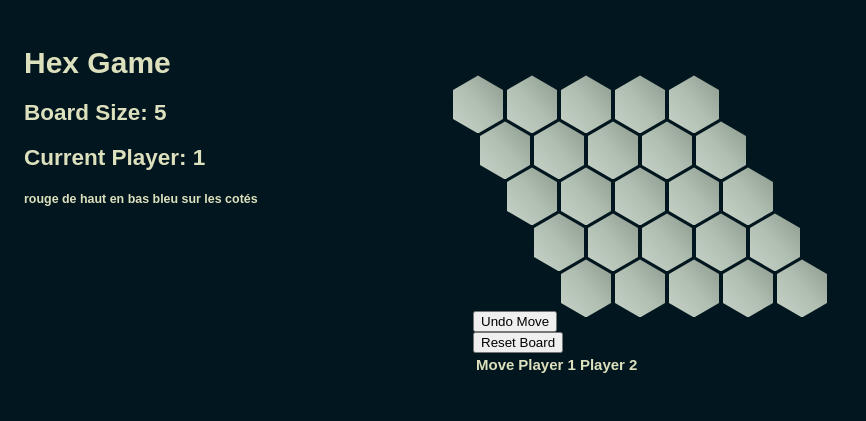
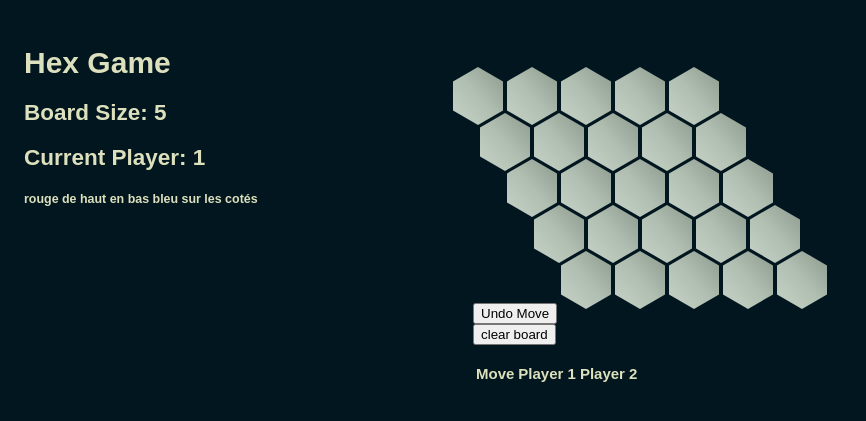
Before and after one commit to Ivan23BG/hex-et-combinatoires, a Flask app: page /place_piece in a window 1280 px wide. Shown: the top 421 px of the page, without its empty margins (0-866 px from the left). Run offline with Flask 3, Linux system fonts and the light colour scheme; lists and menus that the app fills with data are empty.

Commit message:
clear board fonctionnel

```diff
--- a/src/main/hexgame/static/js/game.js
+++ b/src/main/hexgame/static/js/game.js
@@ -97,7 +97,7 @@ window.onload = function() {
         // reset cells to initial state
         cells.forEach(hex => {
             // reset the colour of all hex cells
-            hex.style.backgroundColor = '#8B4513';
+            hex.style.backgroundColor = '#B0BFB1';
             // reset the hover class for all hex cells
             hex.classList.add('hex-player1-hover');
             hex.classList.remove('hex-player2-hover');
--- a/src/main/hexgame/templates/play.html
+++ b/src/main/hexgame/templates/play.html
@@ -23,7 +23,6 @@
           {% for j in range(size) %}
             <div class="hex" id="hex{{ i }}-{{ j }}"></div>
           {% endfor %}
-
         {% endfor %}
         </div>
       </div>
@@ -31,7 +30,10 @@
     <div id="side-panel" class="text">
       <button id="undo_button">Undo Move</button>
       <br>
-      <button id="reset_button">Reset Board</button>
+      <form action="/load_game" method="post">
+        <input type="hidden" name="size" value="{{ size }}">
+        <input type="submit" value="clear board">
+    </form>
       <br>
       <table id="move-history">
         <thead>
```
